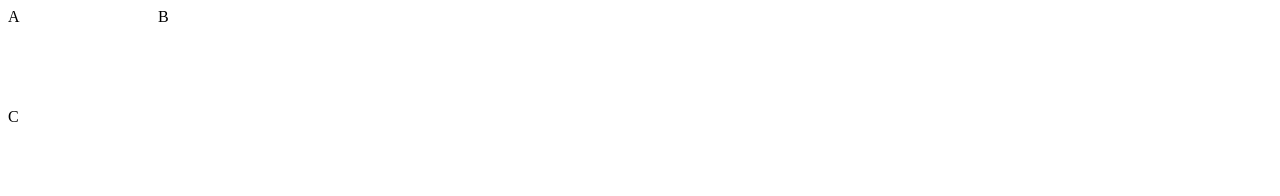
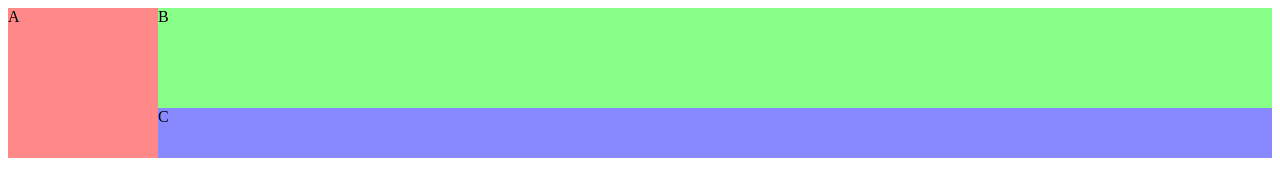
Before and after one commit to tyahha/study-css-grid, a website built with Vite: page index.html in a window 1280 px wide. Built offline with nearby package versions, Linux system fonts and the light colour scheme.

Commit message:
place area by number

```diff
--- a/index.css
+++ b/index.css
@@ -3,3 +3,21 @@
   grid-template-rows: 100px 50px;
   grid-template-columns: 150px 1fr;
 }
+
+#itemA {
+  grid-row: 1 / 3;
+  grid-column: 1 / 2;
+  background: #f88;
+}
+
+#itemB {
+  grid-row: 1 / 2;
+  grid-column: 2 / 3;
+  background: #8f8;
+}
+
+#itemC {
+  grid-row: 2 / 3;
+  grid-column: 2 / 3;
+  background: #88f;
+}
```
